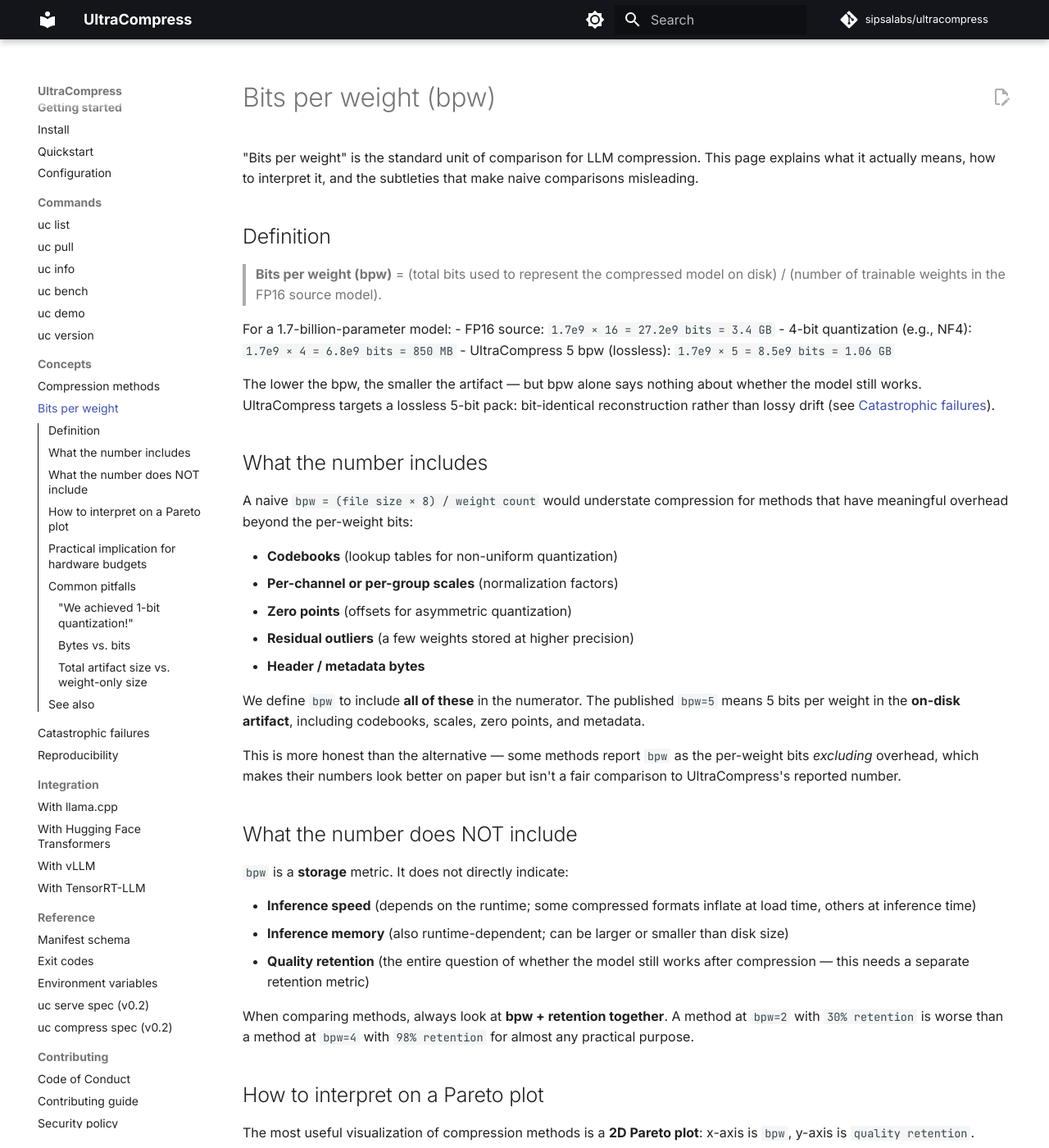
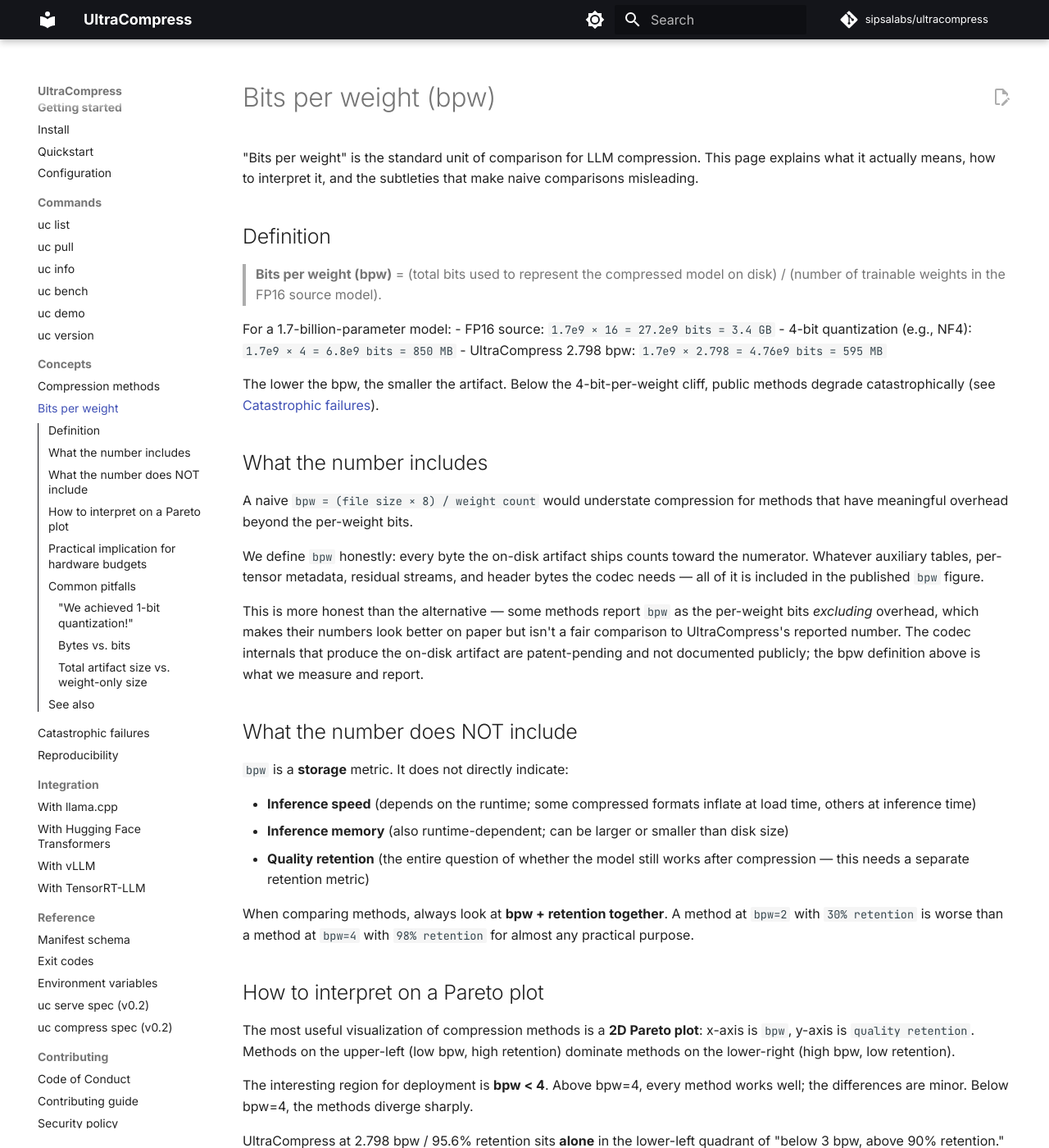
Before and after one commit to sipsalabs/ultracompress, an MkDocs documentation site: the page built from docs/concepts/bits-per-weight.md, in a window 1280 px wide and 1400 px high. Shown: the whole window at 82% size. Built offline with MkDocs 1.6.1 and Material for MkDocs 9.7.7, drawn with Linux system fonts in a browser that asks for light colours; comment, search, counter and statistics services are not loaded; some of the changed text lies outside the part shown.

Commit message:
docs: scrub codec-component enumeration (red-team competitor-decode pass found 'codebooks/scales/zero-points/residual-outliers' enumeration tells competitor what components exist; replaced with generic 'all on-disk overhead counts' framing)

```diff
--- a/docs/concepts/bits-per-weight.md
+++ b/docs/concepts/bits-per-weight.md
@@ -9,23 +9,17 @@
 For a 1.7-billion-parameter model:
 - FP16 source: `1.7e9 × 16 = 27.2e9 bits = 3.4 GB`
 - 4-bit quantization (e.g., NF4): `1.7e9 × 4 = 6.8e9 bits = 850 MB`
-- UltraCompress 5 bpw (lossless): `1.7e9 × 5 = 8.5e9 bits = 1.06 GB`
+- UltraCompress 2.798 bpw: `1.7e9 × 2.798 = 4.76e9 bits = 595 MB`
 
-The lower the bpw, the smaller the artifact — but bpw alone says nothing about whether the model still works. UltraCompress targets a lossless 5-bit pack: bit-identical reconstruction rather than lossy drift (see [Catastrophic failures](catastrophic-failures.md)).
+The lower the bpw, the smaller the artifact. Below the 4-bit-per-weight cliff, public methods degrade catastrophically (see [Catastrophic failures](catastrophic-failures.md)).
 
 ## What the number includes
 
-A naive `bpw = (file size × 8) / weight count` would understate compression for methods that have meaningful overhead beyond the per-weight bits:
+A naive `bpw = (file size × 8) / weight count` would understate compression for methods that have meaningful overhead beyond the per-weight bits.
 
-- **Codebooks** (lookup tables for non-uniform quantization)
-- **Per-channel or per-group scales** (normalization factors)
-- **Zero points** (offsets for asymmetric quantization)
-- **Residual outliers** (a few weights stored at higher precision)
-- **Header / metadata bytes**
+We define `bpw` honestly: every byte the on-disk artifact ships counts toward the numerator. Whatever auxiliary tables, per-tensor metadata, residual streams, and header bytes the codec needs — all of it is included in the published `bpw` figure.
 
-We define `bpw` to include **all of these** in the numerator. The published `bpw=5` means 5 bits per weight in the **on-disk artifact**, including codebooks, scales, zero points, and metadata.
-
-This is more honest than the alternative — some methods report `bpw` as the per-weight bits *excluding* overhead, which makes their numbers look better on paper but isn't a fair comparison to UltraCompress's reported number.
+This is more honest than the alternative — some methods report `bpw` as the per-weight bits *excluding* overhead, which makes their numbers look better on paper but isn't a fair comparison to UltraCompress's reported number. The codec internals that produce the on-disk artifact are patent-pending and not documented publicly; the bpw definition above is what we measure and report.
 
 ## What the number does NOT include
 
@@ -43,7 +37,7 @@
 
 The interesting region for deployment is **bpw < 4**. Above bpw=4, every method works well; the differences are minor. Below bpw=4, the methods diverge sharply.
 
-UltraCompress at 5 bpw is *lossless* — bit-identical reconstruction — where comparable-bpw lossy methods still drift relative to the original weights. The differentiator is not a lower bpw point; it is reconstruction fidelity at 5 bpw.
+UltraCompress at 2.798 bpw / 95.6% retention sits **alone** in the lower-left quadrant of "below 3 bpw, above 90% retention." Every other public method either fails catastrophically or sits at higher bpw.
 
 ## Practical implication for hardware budgets
 
@@ -52,9 +46,9 @@
 - A 7B-parameter FP16 model: **no** (needs ~14 GB)
 - A 7B-parameter int8 model: **maybe** (~7 GB + activations)
 - A 7B-parameter NF4 model: **yes** (~3.5 GB)
-- A 7B-parameter UltraCompress 5-bpw model: **yes** (~4.4 GB on disk; lossless reconstruction)
+- A 7B-parameter UltraCompress 2.798-bpw model: **yes with headroom for two models** (~2.4 GB each)
 
-The benefit here is not the smallest possible footprint but a *lossless* 5-bit footprint — bf16-equivalent reconstruction at sub-NF4-quality risk, which matters where "good enough on MMLU" isn't enough.
+The ability to fit **two simultaneous models** in a memory budget that traditionally fits **one** is a step-change for use cases like multi-modal inference (text model + vision model both resident).
 
 ## Common pitfalls
 
@@ -86,4 +80,4 @@
 - [Catastrophic failures](catastrophic-failures.md)
 - [Reproducibility](reproducibility.md)
 
-Implementation details are proprietary and patent-pending.
+Codec internals + training procedure are patent-protected (USPTO 64/049,511 + 64/049,517).
```
